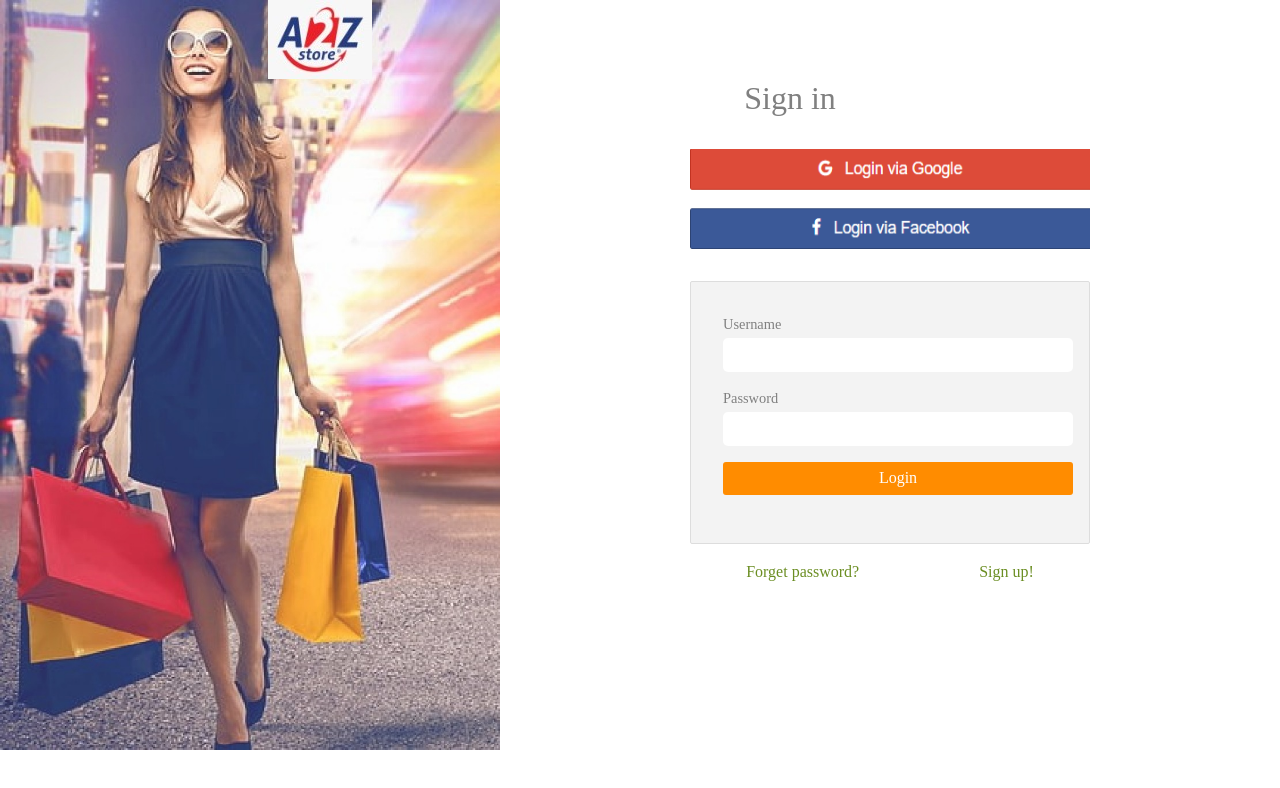
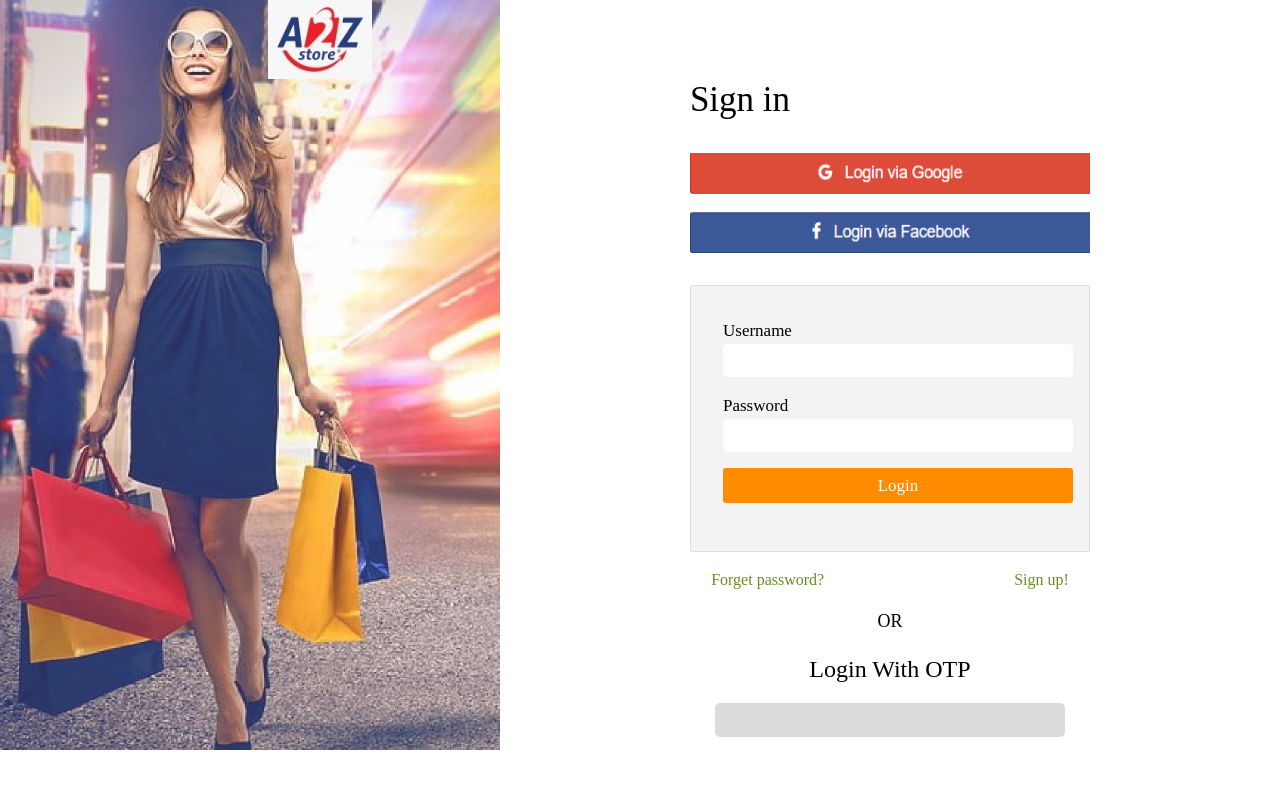
Before and after one commit to omi982/ecomOmkar, a React (Create React App) app: page /login in a window 1280 px wide. Shown: the top 788 px of the page. Built offline with nearby package versions, Linux system fonts and the light colour scheme; the HTML template or start-up script is replaced by a standard one; a web font is replaced by a local one.

Commit message:
Initial commit

```diff
--- a/src/components/LoginPage.js
+++ b/src/components/LoginPage.js
@@ -15,29 +15,32 @@ export default function SignInPage() {
 
             <img src={pic1} align="left" alt="pic" width={500} height={750} />
             <img src={pic2} style={{position: "relative",right:"570px" }} />
-            <h2  style={{fontFamily: "Microsoft Sans Serif",color:"GrayText",position: "relative",right:"100px"}}>Sign in</h2>
+            <h2  style={{fontFamily: "Microsoft Sans Serif",color:"Black",position: "relative",right:"150px",fontSize:"35px"}}>Sign in</h2>
             <br></br>
             <img src={pic3} style={{position: "relative",left:"0px" }} width={400} height={100}/>
             <br></br>
             <form style={{width:"400px"}}>
                 <p>
-                    <label style={{fontFamily: "Microsoft Sans Serif",color:"GrayText"}}>Username</label><br/>
+                    <label style={{fontFamily: "Microsoft Sans Serif",color:"Black",fontSize:"17px"}}>Username</label><br/>
                     <input type="text" name="first_name" required style={{width:"350px"}} />
                 </p>
                 <p>
-                    <label style={{fontFamily: "Microsoft Sans Serif",color:"GrayText"}}>Password</label>
+                    <label style={{fontFamily: "Microsoft Sans Serif",color:"Black",fontSize:"17px"}}>Password</label>
                     <br/>
                     <input type="password" name="password" required style={{width:"350px"}}/>
                 </p>
                 <p>
-                    <button id="sub_btn" type="submit" style={{fontFamily: "Microsoft Sans Serif",background:"darkorange",width:"350px"}}>Login</button>
+                    <button id="sub_btn" type="submit" style={{fontFamily: "Microsoft Sans Serif",background:"darkorange",width:"350px",fontSize:"17px"}}>Login</button>
                 </p>
             </form>
                 <p>
-                    <Link to="/register" style={{fontFamily: "Microsoft Sans Serif",color:"olivedrab", position: "relative",right:"60px"}}>Forget password?</Link>
-                    <Link to="/register" style={{fontFamily: "Microsoft Sans Serif",color:"olivedrab", position: "relative",left:"60px"}}>Sign up!</Link>
+                    <Link to="/register" style={{fontFamily: "Microsoft Sans Serif",color:"olivedrab", position: "relative",right:"95px"}}>Forget password?</Link>
+                    <Link to="/register" style={{fontFamily: "Microsoft Sans Serif",color:"olivedrab", position: "relative",left:"95px"}}>Sign up!</Link>
                 </p>
                 {/* <p style={{fontFamily: "Gilroy"}}><Link to="/">Back to Homepage</Link></p> */}
+                <p style={{fontFamily: "Microsoft Sans Serif",color:"Black",position: "relative",right:"0px",fontSize:"18px"}}>OR</p>
+                <p style={{fontFamily: "Candara Light ",color:"Black",position: "relative",right:"0px",fontSize:"24px"}}>Login With OTP</p>
+                <input type="text" name="first_name" required style={{width:"350px",background:"gainsboro",position:"relative",left:"0px",name:"Enter phone number"}} />
         </div>
     );
 }
```
